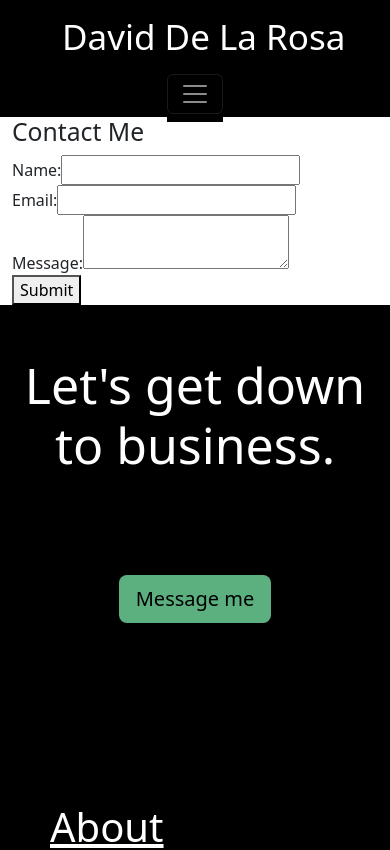
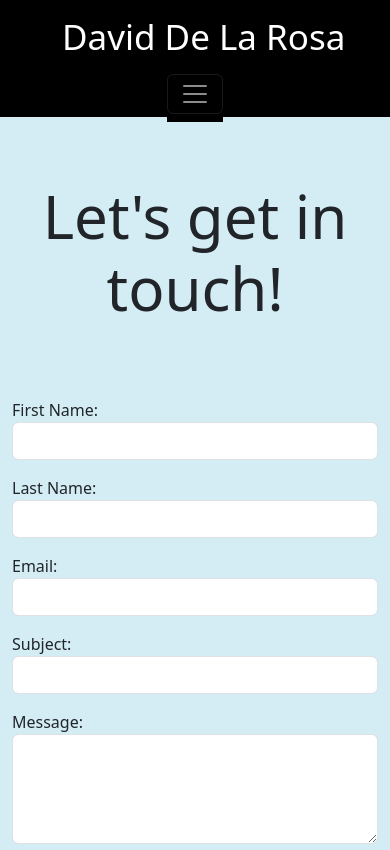
Before and after one commit to daviddelarosa210/NewReactPortfolio, a React (Vite) app: page /contact in a window 390 px wide. Shown: the top 850 px of the page. Built offline with nearby package versions, Linux system fonts and the light colour scheme.

Commit message:
added to all pages and made everything mobile friendly

```diff
--- a/src/App.jsx
+++ b/src/App.jsx
@@ -1,6 +1,7 @@
 // App.jsx
 import React from 'react';
 import { BrowserRouter as Router, Route, Switch } from 'react-router-dom';
+import 'bootstrap/dist/js/bootstrap.bundle.min.js';
 import Header from './components/Header';
 import Home from './components/Home';
 import About from './components/About';
@@ -8,6 +9,7 @@ import Qualifications from './components/Qualifications';
 import Contact from './components/Contact';
 import Projects from './components/Projects';
 import Footer from './components/Footer'; // Import the Footer component
+
 
 
 function App() {
--- a/src/components/About.jsx
+++ b/src/components/About.jsx
@@ -2,18 +2,22 @@ import React from 'react';
 
 const About = () => {
   return (
-    <div className='page'>
+    <div className="page">
       <section id="about-me-bio" className="container-fluid d-flex justify-content-center align-items-center">
-        <h2 className='about-me-heading text-center'>As a full-stack developer, I manage all aspects of web application development, from UI design to backend logic and databases.</h2>
+        <h2 className="about-me-heading text-center">
+          As a full-stack developer, I manage all aspects of web application development, from UI design to backend logic and databases.
+        </h2>
       </section>
       <section className="container">
-        <div className="row" id='bio-section'>
-          <div className="col-md-6 bg-white" id='bio'>
-            <h2 id='about-me-h2'>But that’s not all…</h2>
-            <p id='about-me-p' className=''>Welcome! I'm David De La Rosa, a Full-Stack Developer certified by UTSA in 2024. With a passion for coding since 2017, I've specialized in creating seamless web experiences. My journey began by supporting my family's business, where I've optimized our online presence. I thrive on challenges and love exploring new technologies. Let's connect and bring your digital ideas to life!</p>
+        <div className="row" id="bio-section">
+          <div className="col-12 col-md-6 bg-white" id="bio">
+            <h2 id="about-me-h2">But that’s not all…</h2>
+            <p id="about-me-p">
+              Welcome! I'm David De La Rosa, a Full-Stack Developer certified by UTSA in 2024. With a passion for coding since 2017, I've specialized in creating seamless web experiences. My journey began by supporting my family's business, where I've optimized our online presence. I thrive on challenges and love exploring new technologies. Let's connect and bring your digital ideas to life!
+            </p>
           </div>
-          <div className="col-md-6">
-            <img src="/wedding.png" alt="wedding-img" className="img-fluid" id='wedding-img' />
+          <div className="col-12 col-md-6 d-flex justify-content-center align-items-center">
+            <img src="/wedding.png" alt="Wedding" className="img-fluid rounded" id="wedding-img" />
           </div>
         </div>
       </section>
--- a/src/components/Contact.jsx
+++ b/src/components/Contact.jsx
@@ -1,10 +1,11 @@
-// components/Contact.jsx
 import React, { useState } from 'react';
 
 const Contact = () => {
   const [formData, setFormData] = useState({
-    name: '',
+    firstName: '',
+    lastName: '',
     email: '',
+    subject: '',
     message: ''
   });
 
@@ -21,31 +22,87 @@ const Contact = () => {
     console.log(formData);
     // Reset form fields after submission
     setFormData({
-      name: '',
+      firstName: '',
+      lastName: '',
       email: '',
+      subject: '',
       message: ''
     });
   };
 
   return (
-    <section id="contact">
+    <section id="contact" className="d-flex justify-content-center align-items-center vh-100">
       <div className="container">
-        <h2>Contact Me</h2>
+        <div className="row justify-content-center">
+          <div className="col-lg-8">
+            <h2 className="mb-4 text-center contact-header">Let's get in touch!</h2>
             <form onSubmit={handleSubmit}>
-          <div className="form-group">
-            <label htmlFor="name">Name:</label>
-            <input type="text" id="name" name="name" value={formData.name} onChange={handleChange} required />
+              <div className="row">
+                <div className="col-12 col-md-6 mb-3">
+                  <label htmlFor="firstName">First Name:</label>
+                  <input
+                    type="text"
+                    id="firstName"
+                    name="firstName"
+                    value={formData.firstName}
+                    onChange={handleChange}
+                    className="form-control"
+                    required
+                  />
                 </div>
-          <div className="form-group">
+                <div className="col-12 col-md-6 mb-3">
+                  <label htmlFor="lastName">Last Name:</label>
+                  <input
+                    type="text"
+                    id="lastName"
+                    name="lastName"
+                    value={formData.lastName}
+                    onChange={handleChange}
+                    className="form-control"
+                    required
+                  />
+                </div>
+              </div>
+              <div className="form-group mb-3">
                 <label htmlFor="email">Email:</label>
-            <input type="email" id="email" name="email" value={formData.email} onChange={handleChange} required />
+                <input
+                  type="email"
+                  id="email"
+                  name="email"
+                  value={formData.email}
+                  onChange={handleChange}
+                  className="form-control"
+                  required
+                />
               </div>
-          <div className="form-group">
+              <div className="form-group mb-3">
+                <label htmlFor="subject">Subject:</label>
+                <input
+                  type="text"
+                  id="subject"
+                  name="subject"
+                  value={formData.subject}
+                  onChange={handleChange}
+                  className="form-control"
+                  required
+                />
+              </div>
+              <div className="form-group mb-3">
                 <label htmlFor="message">Message:</label>
-            <textarea id="message" name="message" value={formData.message} onChange={handleChange} required />
+                <textarea
+                  id="message"
+                  name="message"
+                  value={formData.message}
+                  onChange={handleChange}
+                  className="form-control"
+                  rows="4"
+                  required
+                ></textarea>
               </div>
-          <button type="submit">Submit</button>
+              <button type="submit" className="btn btn-dark w-100">Submit</button>
             </form>
+          </div>
+        </div>
       </div>
     </section>
   );
--- a/src/components/Footer.jsx
+++ b/src/components/Footer.jsx
@@ -13,7 +13,7 @@ const Footer = () => {
       </div>
 
       </section>
-      <div className="row justify-content-start"> {/* Align list to the left */}
+      <div className="row no-gutters"> {/* Align list to the left */}
         <div className="col-md-6"> {/* Adjust column size as needed */}
           <ul className="list-unstyled text-white bg-black"> {/* Make list text white */}
             <li><Link to="/about" className="text-white">About</Link></li>
--- a/src/components/Home.jsx
+++ b/src/components/Home.jsx
@@ -16,11 +16,9 @@ const Home = () => {
       </section>
 
       <section id="home-picture" className="d-flex justify-content-center align-items-center">
-  <div className="container">
     <div className="row">
       <div className="col-md-12 d-flex justify-content-center">
-        <img src="/pfp.png" alt="Photo of David De La Rosa" />
-      </div>
+        <img src="/pfp.png" alt="Photo of David De La Rosa" className="img-fluid"/>
       </div>
     </div>
 </section>
@@ -38,7 +36,7 @@ const Home = () => {
         </div>
       </section>
 
-      <div className="row justify-content-start">
+      <div className="row justify-content-start no-gutters">
   <div className="col-md-6 col-sm-12 d-flex justify-content-start" style={{ marginLeft: '60px' }}> {/* Make it occupy the entire width and push its content to the left */}
     <div className='home-about-link'> {/* Apply margin to the right */}
       <Link to="/about" className="btn btn-lg custom-button about-me-text">About Me</Link>
@@ -51,13 +49,15 @@ const Home = () => {
 
 <section id='home-projects' className="container-fluid d-flex justify-content-center align-items-center">
   <div className="row">
-          <div className="col-lg-8 col-md-10 col-sm-12 text-center">
+    <div className="col-lg-12 col-md-10 col-sm-12 col-xs-12 text-center">
       <div className='home-projects-quote'>
-              <h2 className='fsd'>I've spearheaded numerous full-stack developer projects that could reach and benefit thousands of users.</h2>
+        <h2 className='fsd'>I've spearheaded numerous full-stack developer projects.</h2>
       </div>
     </div>
   </div>
 </section>
+
+
 
       <div className="projects-link col-md-6 col-sm-12 d-flex justify-content-center">
         <div className='project-about-link'>
--- a/src/index.css
+++ b/src/index.css
@@ -1,3 +1,8 @@
+:root{
+  margin: 0;
+  padding: 0;
+}
+
 a {
     text-decoration: none;
     color: white;
@@ -7,6 +12,7 @@ a {
   #header {
 
   }
+
 
   .list-inline {
     text-align: right;
@@ -26,6 +32,10 @@ a {
 
   .header-text {
     height: 85px;
+  }
+
+  #home-picture{
+    width: 100%;
   }
 
   /* Home */
@@ -81,7 +91,8 @@ a {
   .home-projects-quote {
     margin-top: 50px;
     color: black;
-    width: 800px;
+    padding-left: 400px;
+    padding-right: 400px;
   }
 
   .fsd {
@@ -108,6 +119,10 @@ a {
     font-size: 40px;
   }
     /* Footer */
+
+    .no-gutters {
+      --bs-gutter-x: 0; /* Remove horizontal gutter spacing */
+    }
 
     .list-unstyled {
         list-style: none; /* Remove list points */
@@ -198,3 +213,63 @@ a {
       #ET-card{
         padding: 50px;
       }
+
+      /* qualifications */
+
+
+      .btn-black{
+        color: white;
+        width: 100%;
+        text-align: left;
+        border-top: 1px solid white;
+        font-size: 30px;
+        font-weight: 200;
+      }
+      .btn-black:hover {
+        color: white; /* Ensure the text color remains unchanged on hover */
+        background-color: transparent; /* Set the background color to transparent on hover */
+        border-top: 1px solid white;
+      }
+      .q-page{
+        background-color: black;
+        width: 100%;
+      }
+      #q-header{
+        color: white;
+        background-color: black;
+        font-size: 60px;
+        padding-left: 50px;
+        padding-top: 100px;
+        padding-bottom: 100px;
+      }
+      .collapse-content{
+        background-color: black;
+        color: white;
+      }
+      .btn-black:focus,
+.btn-black:active {
+  outline: none; /* Remove the outline */
+  box-shadow: none; /* Remove the box shadow */
+}
+.resume-btn{
+  padding-top: 100px;
+  padding-bottom: 200px;
+}
+
+.certifications-list li {
+  font-size: 30px;
+  font-weight: 200;
+}
+
+    /* Contact */
+
+    #contact{
+      background-color: #D4EDF4;
+    }
+    .contact-btn{
+      margin-top: 50px;
+    }
+    .contact-header{
+      font-size: 60px;
+      padding-bottom: 50px;
+    }
```
Also changed, not shown: src/components/Qualifications.jsx (+70 -17 lines), 5 other files (tests, documents, lock files or other folders). Lines whose indentation alone changed are shown as unchanged.
